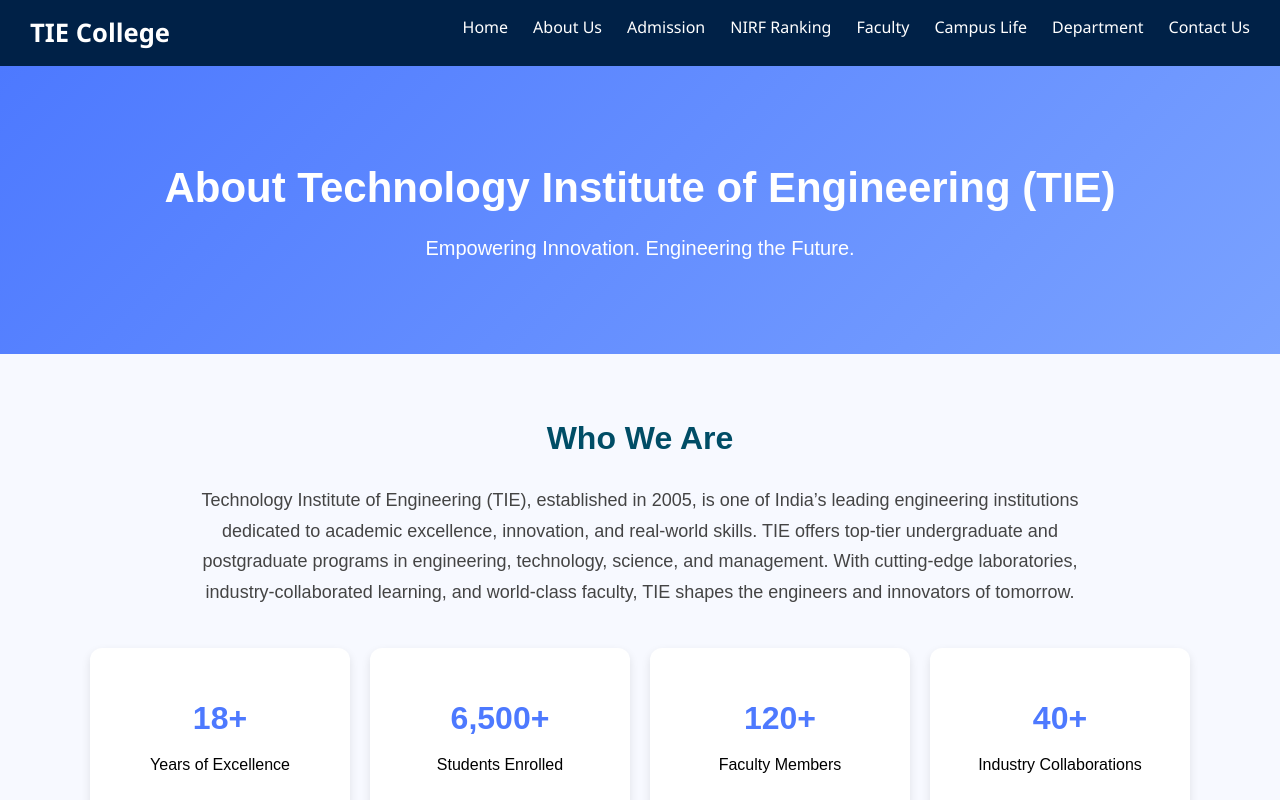
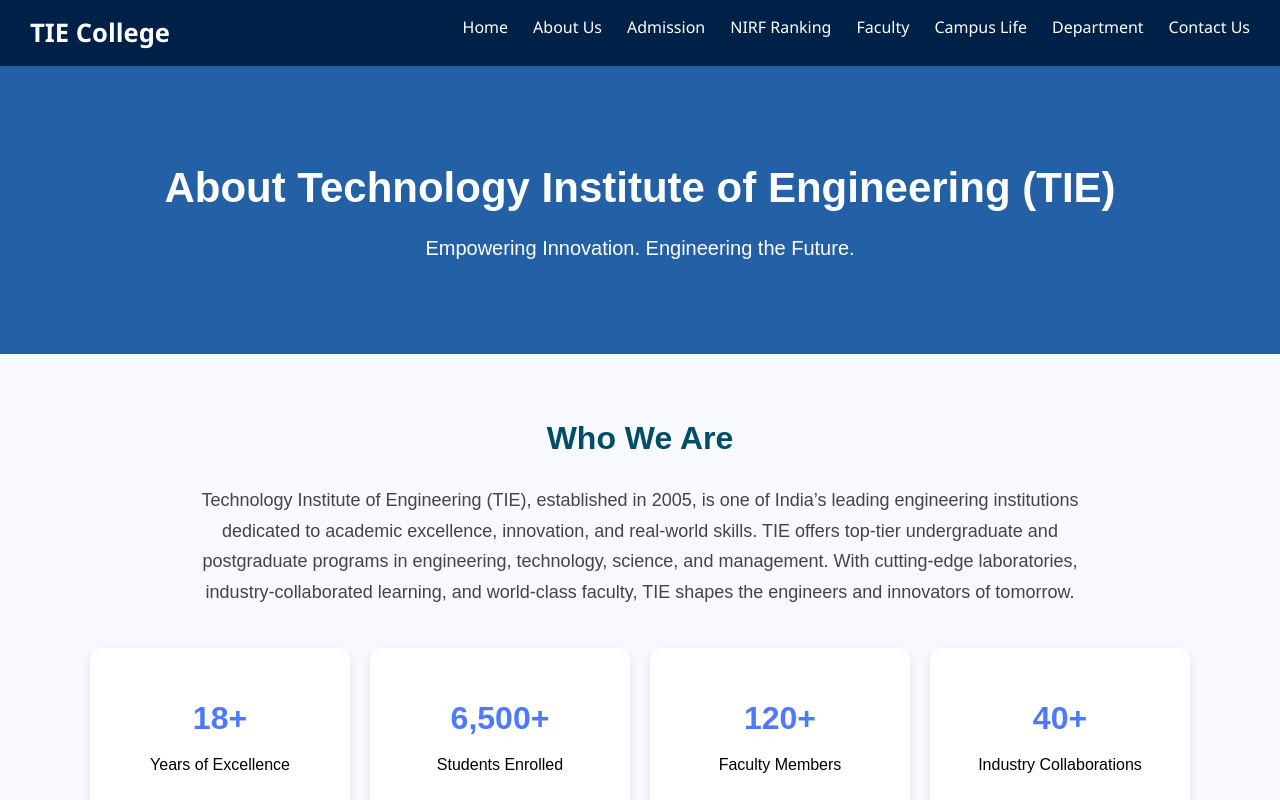
Before and after one commit to snehaagarwal05/CollegeAdmissionManagementPortal, a React (Vite) app: page /about in a window 1280 px wide. Shown: the top 800 px of the page. Built offline with nearby package versions, Linux system fonts and the light colour scheme.

Commit message:
Update About.css

```diff
--- a/src/components/about/About.css
+++ b/src/components/about/About.css
@@ -6,7 +6,7 @@
 
 /* Banner */
 .about-banner {
-  background: linear-gradient(135deg, #4d79ff, #7aa2ff);
+  background: #2360a5;
   padding: 70px;
   text-align: center;
   color: white;
```
